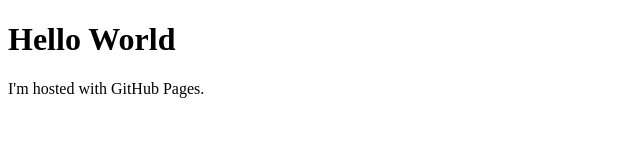
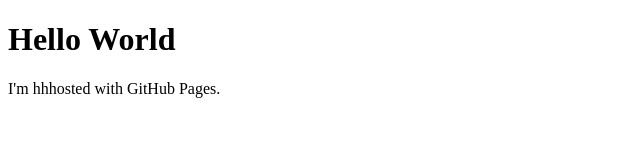
Before and after one commit to aravindunni18/aravindunni18.github.io, a plain HTML site: page index.html in a window 1280 px wide. Shown: the full height of the page, 0-640 px from the left. Drawn offline with Linux system fonts and the light colour scheme.

Commit message:
initial commit

```diff
--- a/index.html
+++ b/index.html
@@ -2,6 +2,6 @@
 <html>
 <body>
 <h1>Hello World</h1>
-<p>I'm hosted with GitHub Pages.</p>
+<p>I'm hhhosted with GitHub Pages.</p>
 </body>
 </html>
```
